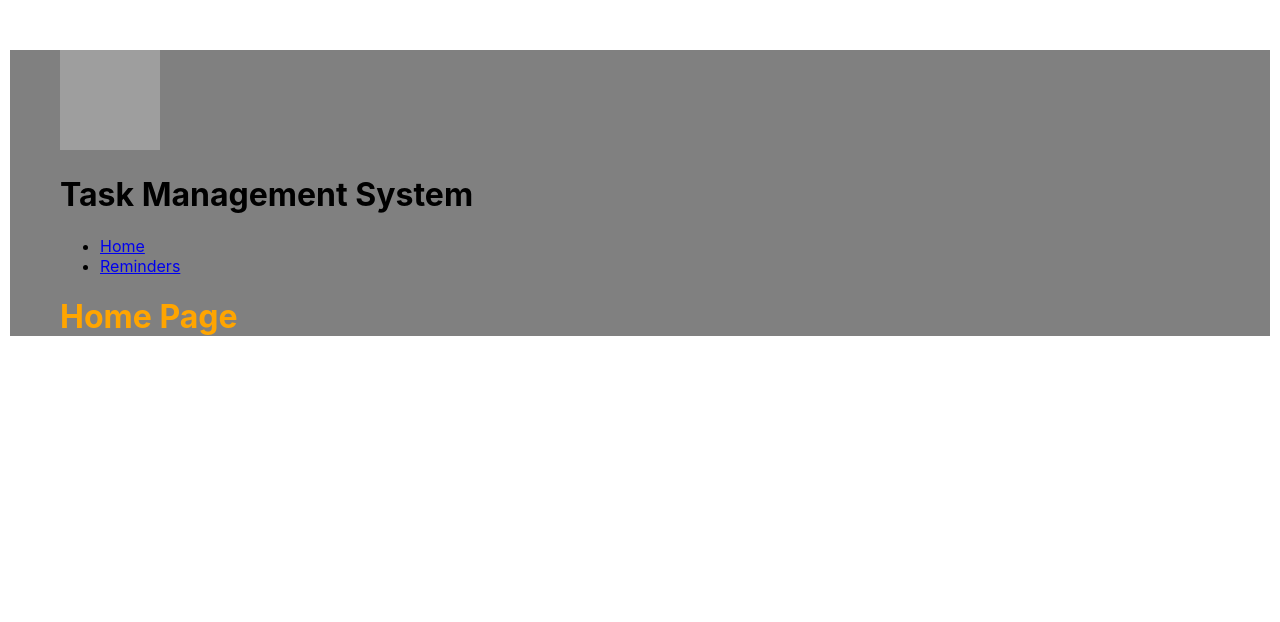
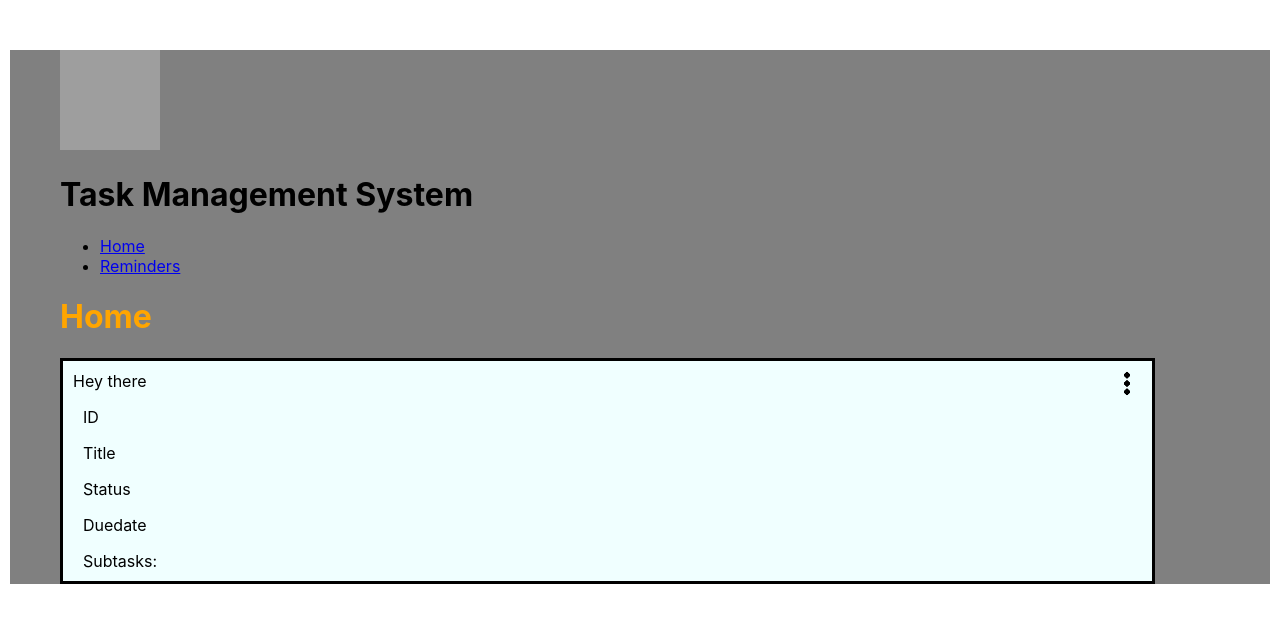
Before and after one commit to tarshenNaidooBBD/task-management, a React (Create React App) app: page / in a window 1280 px wide. Shown: the top 622 px of the page. Built offline with nearby package versions, Linux system fonts and the light colour scheme; grey boxes are pictures that could not be loaded.

Commit message:
Added Tasks to home page
Added TaskComponent functionality to HomeComponent

```diff
--- a/src/Components/HomeComponent/HomeComponent.js
+++ b/src/Components/HomeComponent/HomeComponent.js
@@ -1,9 +1,18 @@
 import React from 'react';
 import HeaderComponent from '../HeaderComponent/HeaderComponent';
+import {getTasks} from '../../Services/TaskHelper'
+import TaskComponent from '../TaskComponent/TaskComponent';
+<script type="text/javascript" src='../../Services/TaskHelper'></script>
 
 class HomeComponent extends React.Component {
     render (){
-        return <HeaderComponent color="orange" titleText="Home Page"></HeaderComponent>
+        //getTasks();
+        return (
+            <div>
+                <HeaderComponent color="orange" titleText="Home"></HeaderComponent>
+                <TaskComponent level={0}index={0}></TaskComponent>
+            </div>
+        );
     }
 }
 
```
